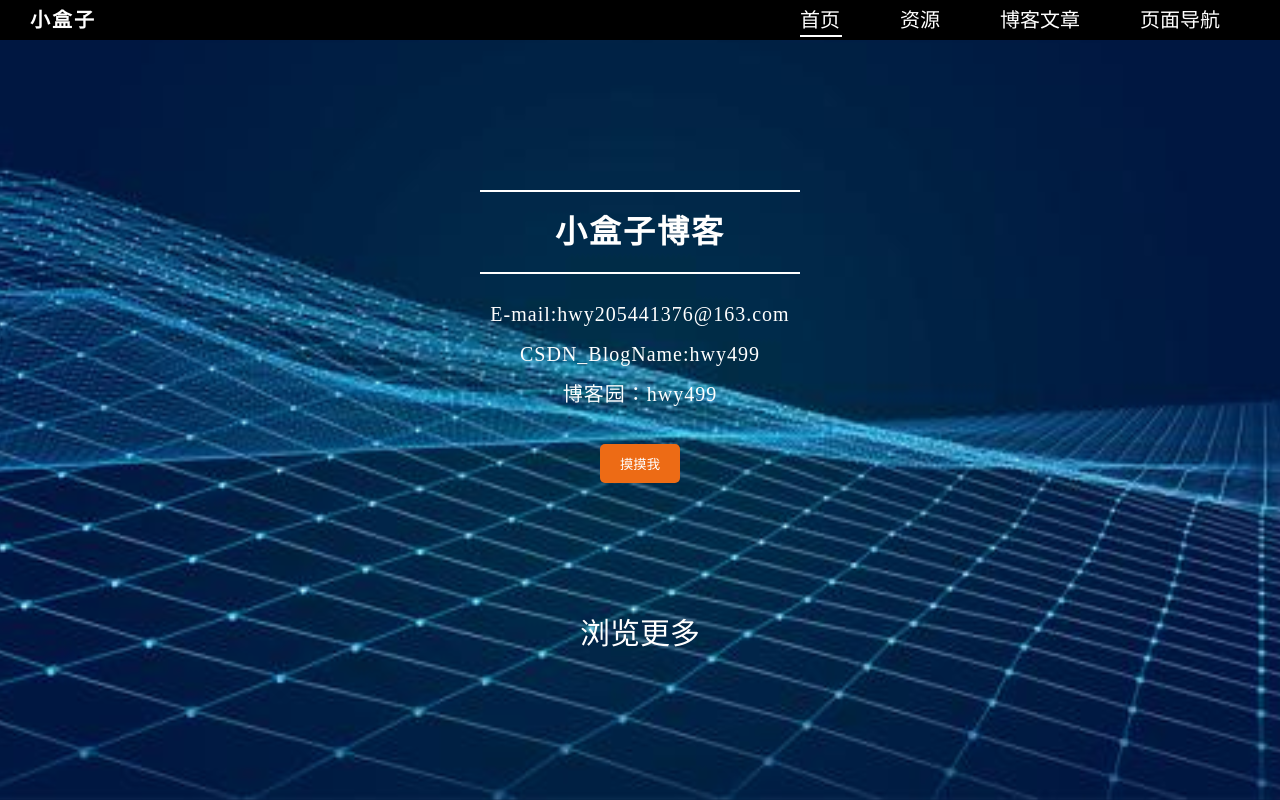
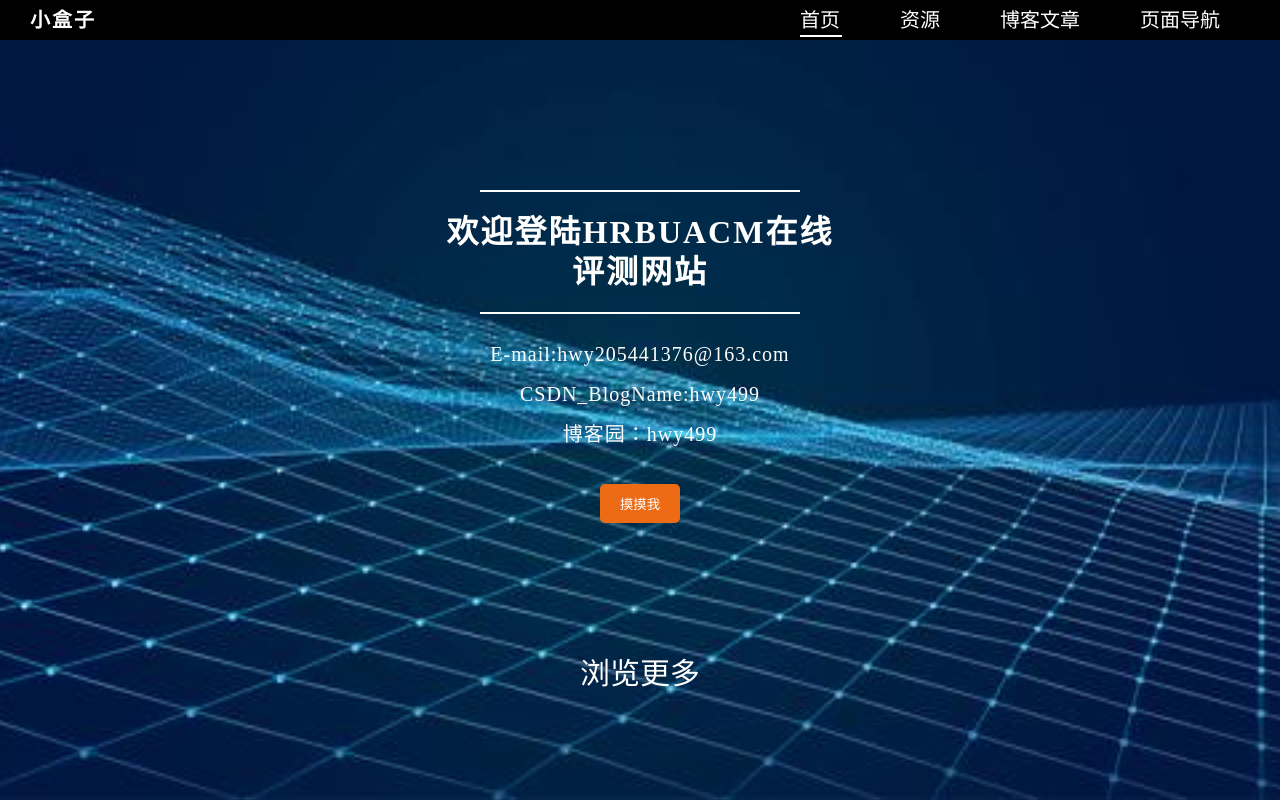
Before and after one commit to xiaoheziblog/xiaoheziblog.github.io, a plain HTML site: page index.html in a window 1280 px wide. Shown: the top 800 px of the page. Drawn offline with Linux system fonts and the light colour scheme.

Commit message:
Update index.html

```diff
--- a/index.html
+++ b/index.html
@@ -26,7 +26,7 @@
                 <div class="inner">
                     <div class="line">
                     </div>
-                    <h1>小盒子博客</h1>
+                    <h1>欢迎登陆HRBUACM在线评测网站</h1>
                     <div class="line">
                     </div>
                     <p>E-mail:hwy205441376@163.com</p>
```
